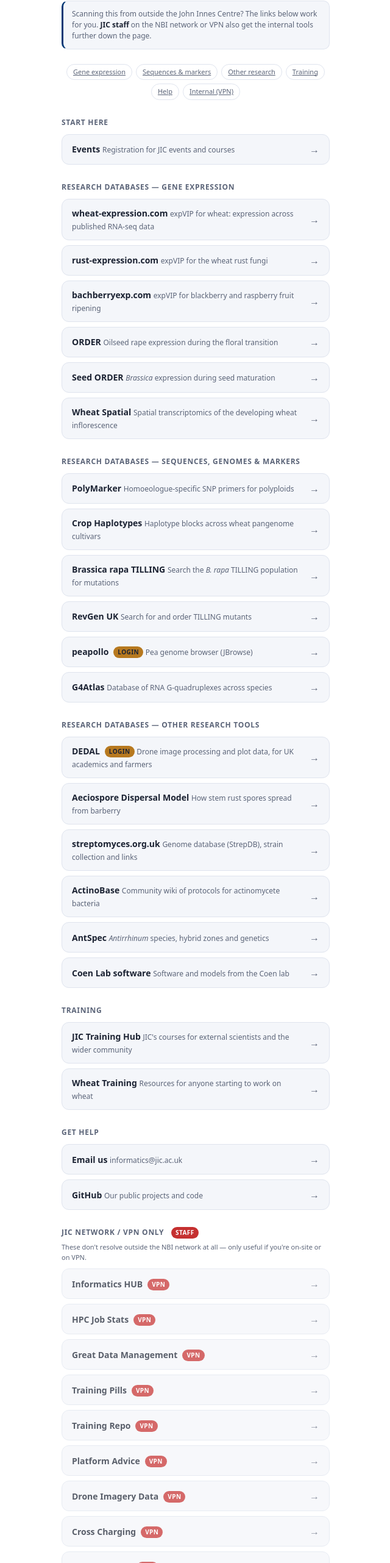
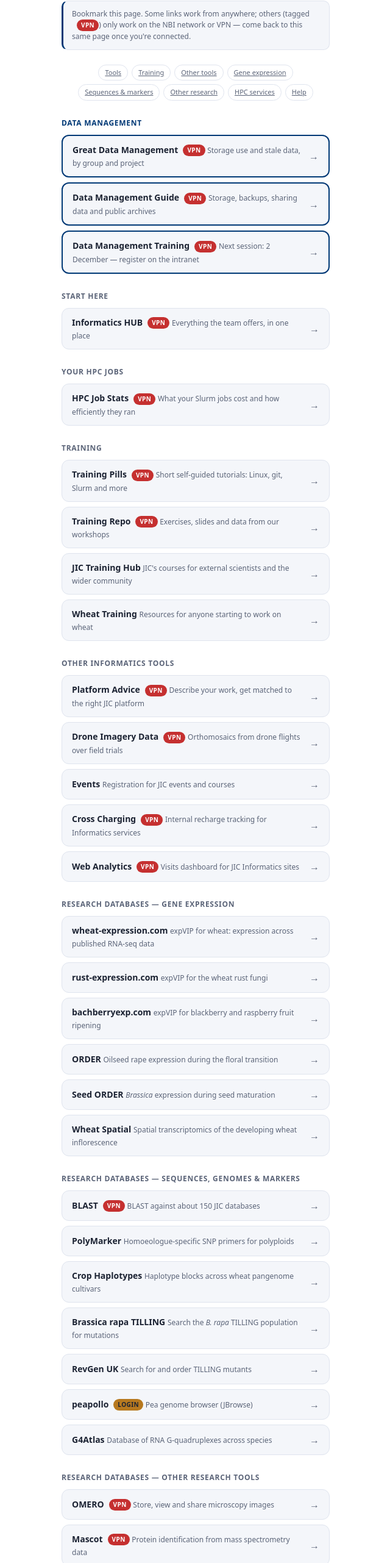
Before and after one commit to Informatics-John-Innes-Centre/training-pills, a plain HTML site: page docs/index.html in a window 1280 px wide. Shown: the part 177-2740 px from the top of the page at 61% size, without its empty margins (319-959 px from the left). Drawn offline with Linux system fonts and the light colour scheme.

Commit message:
Lead with Data Management; restructure for bookmark-and-return use
The poster is specifically about data management, so that section
(Great Data Management, the Data Management Guide, and the 2 December
training session via the intranet) now leads the page, visually
highlighted.

Also drop the earlier public/VPN split structure: the real use case
is people bookmarking this one page, using what's available now, and
coming back once on VPN for the rest. Back to topic-based grouping
(matching the informatics-websites pill), with each link still tagged
Login/VPN inline based on the verified DNS/HTTP checks.

Co-Authored-By: Claude Sonnet 5 <noreply@anthropic.com>

```diff
--- a/docs/index.html
+++ b/docs/index.html
@@ -4,7 +4,7 @@
 <meta charset="UTF-8">
 <meta name="viewport" content="width=device-width, initial-scale=1">
 <title>JIC Informatics — Links</title>
-<meta name="description" content="Tools, training and help from JIC Informatics">
+<meta name="description" content="Data management, tools, training and help from JIC Informatics">
 <link rel="icon" href="static/favicon.svg" type="image/svg+xml">
 <link rel="icon" href="static/favicon-32.png" type="image/png" sizes="32x32">
 <style>
@@ -34,6 +34,7 @@
   .link-group h2 { font-size: 12px; font-weight: 600; color: var(--muted);
     text-transform: uppercase; letter-spacing: .06em; margin-bottom: 10px; }
   .link-group .note { font-size: 11px; color: var(--muted); margin: -4px 0 10px; }
+  .featured h2 { color: var(--accent); }
   .link-btn {
     display: flex; align-items: center; gap: 12px;
     background: var(--surface); border: 1px solid var(--border); border-radius: 12px;
@@ -41,6 +42,7 @@
     transition: border-color .15s, transform .15s;
   }
   .link-btn:hover { border-color: var(--accent); transform: translateY(-1px); }
+  .featured .link-btn { border-width: 2px; border-color: var(--accent); }
   .link-btn .label { flex-grow: 1; }
   .link-btn .name { font-size: 14px; font-weight: 600; }
   .link-btn .desc { font-size: 12px; color: var(--muted); margin-top: 2px; }
@@ -50,8 +52,6 @@
     vertical-align: middle; white-space: nowrap; }
   .tag-login { background: var(--amber); color: #1c2333; }
   .tag-vpn { background: var(--red); color: #fff; }
-  .tag-legacy { background: var(--teal); color: #1c2333; }
-  .vpn-section .link-btn { opacity: .72; }
   .legend { text-align: center; color: var(--muted); font-size: 12px; margin-top: 8px; }
   .legend .tag { margin-left: 4px; margin-right: 2px; }
   footer { text-align: center; color: var(--muted); font-size: 12px; padding: 24px; }
@@ -69,22 +69,102 @@
 <main class="linktree">
   <img class="linktree-logo" id="logo" src="static/JIC_Informatics-black.png" alt="JIC Informatics">
   <h1>JIC Informatics</h1>
-  <p class="sub">Tools, training and help from the Informatics team</p>
+  <p class="sub">Data management, tools, training and help</p>
 
-  <p class="banner">Scanning this from outside the John Innes Centre? The links below work for you.
-    <strong>JIC staff</strong> on the NBI network or VPN also get the internal tools further down the page.</p>
+  <p class="banner">Bookmark this page. Some links work from anywhere; others (tagged <span class="tag tag-vpn">VPN</span>) only work on the NBI network or VPN — come back to this same page once you're connected.</p>
 
   <nav class="jump">
+    <a href="#tools">Tools</a><a href="#training">Training</a><a href="#other">Other tools</a>
     <a href="#gene">Gene expression</a><a href="#seq">Sequences &amp; markers</a>
-    <a href="#research">Other research</a><a href="#training">Training</a>
-    <a href="#help">Help</a><a href="#internal">Internal (VPN)</a>
+    <a href="#research">Other research</a><a href="#hpc">HPC services</a><a href="#help">Help</a>
   </nav>
+
+  <div class="link-group featured" id="data-management">
+    <h2>Data management</h2>
+    <a class="link-btn" href="https://jic-datamanagement.informatics.jic.ac.uk" target="_blank" rel="noopener">
+      <span class="label"><span class="name">Great Data Management<span class="tag tag-vpn">VPN</span></span>
+        <span class="desc">Storage use and stale data, by group and project</span></span>
+      <span class="arrow">→</span>
+    </a>
+    <a class="link-btn" href="https://jic-datamanagement.informatics.jic.ac.uk/data-management" target="_blank" rel="noopener">
+      <span class="label"><span class="name">Data Management Guide<span class="tag tag-vpn">VPN</span></span>
+        <span class="desc">Storage, backups, sharing data and public archives</span></span>
+      <span class="arrow">→</span>
+    </a>
+    <a class="link-btn" href="https://intranet.nbi.ac.uk/" target="_blank" rel="noopener">
+      <span class="label"><span class="name">Data Management Training<span class="tag tag-vpn">VPN</span></span>
+        <span class="desc">Next session: 2 December — register on the intranet</span></span>
+      <span class="arrow">→</span>
+    </a>
+  </div>
 
   <div class="link-group">
     <h2>Start here</h2>
+    <a class="link-btn" href="https://informatics.jic.ac.uk" target="_blank" rel="noopener">
+      <span class="label"><span class="name">Informatics HUB<span class="tag tag-vpn">VPN</span></span>
+        <span class="desc">Everything the team offers, in one place</span></span>
+      <span class="arrow">→</span>
+    </a>
+  </div>
+
+  <div class="link-group" id="tools">
+    <h2>Your HPC jobs</h2>
+    <a class="link-btn" href="https://job-stats.informatics.jic.ac.uk" target="_blank" rel="noopener">
+      <span class="label"><span class="name">HPC Job Stats<span class="tag tag-vpn">VPN</span></span>
+        <span class="desc">What your Slurm jobs cost and how efficiently they ran</span></span>
+      <span class="arrow">→</span>
+    </a>
+  </div>
+
+  <div class="link-group" id="training">
+    <h2>Training</h2>
+    <a class="link-btn" href="https://informatics.jic.ac.uk/training-pills/" target="_blank" rel="noopener">
+      <span class="label"><span class="name">Training Pills<span class="tag tag-vpn">VPN</span></span>
+        <span class="desc">Short self-guided tutorials: Linux, git, Slurm and more</span></span>
+      <span class="arrow">→</span>
+    </a>
+    <a class="link-btn" href="https://repo.informatics.jic.ac.uk" target="_blank" rel="noopener">
+      <span class="label"><span class="name">Training Repo<span class="tag tag-vpn">VPN</span></span>
+        <span class="desc">Exercises, slides and data from our workshops</span></span>
+      <span class="arrow">→</span>
+    </a>
+    <a class="link-btn" href="https://training.jic.ac.uk" target="_blank" rel="noopener">
+      <span class="label"><span class="name">JIC Training Hub</span>
+        <span class="desc">JIC's courses for external scientists and the wider community</span></span>
+      <span class="arrow">→</span>
+    </a>
+    <a class="link-btn" href="https://www.wheat-training.com" target="_blank" rel="noopener">
+      <span class="label"><span class="name">Wheat Training</span>
+        <span class="desc">Resources for anyone starting to work on wheat</span></span>
+      <span class="arrow">→</span>
+    </a>
+  </div>
+
+  <div class="link-group" id="other">
+    <h2>Other Informatics tools</h2>
+    <a class="link-btn" href="https://informatics.jic.ac.uk/platform-advice/" target="_blank" rel="noopener">
+      <span class="label"><span class="name">Platform Advice<span class="tag tag-vpn">VPN</span></span>
+        <span class="desc">Describe your work, get matched to the right JIC platform</span></span>
+      <span class="arrow">→</span>
+    </a>
+    <a class="link-btn" href="https://drone-data.informatics.jic.ac.uk" target="_blank" rel="noopener">
+      <span class="label"><span class="name">Drone Imagery Data<span class="tag tag-vpn">VPN</span></span>
+        <span class="desc">Orthomosaics from drone flights over field trials</span></span>
+      <span class="arrow">→</span>
+    </a>
     <a class="link-btn" href="https://events.jic.ac.uk" target="_blank" rel="noopener">
       <span class="label"><span class="name">Events</span>
         <span class="desc">Registration for JIC events and courses</span></span>
+      <span class="arrow">→</span>
+    </a>
+    <a class="link-btn" href="https://cross-charging.informatics.jic.ac.uk" target="_blank" rel="noopener">
+      <span class="label"><span class="name">Cross Charging<span class="tag tag-vpn">VPN</span></span>
+        <span class="desc">Internal recharge tracking for Informatics services</span></span>
+      <span class="arrow">→</span>
+    </a>
+    <a class="link-btn" href="https://informatics.jic.ac.uk/web-analytics/" target="_blank" rel="noopener">
+      <span class="label"><span class="name">Web Analytics<span class="tag tag-vpn">VPN</span></span>
+        <span class="desc">Visits dashboard for JIC Informatics sites</span></span>
       <span class="arrow">→</span>
     </a>
   </div>
@@ -125,6 +205,11 @@
 
   <div class="link-group" id="seq">
     <h2>Research databases — Sequences, genomes &amp; markers</h2>
+    <a class="link-btn" href="https://blast.jic.ac.uk" target="_blank" rel="noopener">
+      <span class="label"><span class="name">BLAST<span class="tag tag-vpn">VPN</span></span>
+        <span class="desc">BLAST against about 150 JIC databases</span></span>
+      <span class="arrow">→</span>
+    </a>
     <a class="link-btn" href="https://polymarker.jic.ac.uk" target="_blank" rel="noopener">
       <span class="label"><span class="name">PolyMarker</span>
         <span class="desc">Homoeologue-specific SNP primers for polyploids</span></span>
@@ -159,6 +244,16 @@
 
   <div class="link-group" id="research">
     <h2>Research databases — Other research tools</h2>
+    <a class="link-btn" href="https://omero.nbi.ac.uk" target="_blank" rel="noopener">
+      <span class="label"><span class="name">OMERO<span class="tag tag-vpn">VPN</span></span>
+        <span class="desc">Store, view and share microscopy images</span></span>
+      <span class="arrow">→</span>
+    </a>
+    <a class="link-btn" href="https://mascot.jic.ac.uk" target="_blank" rel="noopener">
+      <span class="label"><span class="name">Mascot<span class="tag tag-vpn">VPN</span></span>
+        <span class="desc">Protein identification from mass spectrometry data</span></span>
+      <span class="arrow">→</span>
+    </a>
     <a class="link-btn" href="https://dedal.jic.ac.uk" target="_blank" rel="noopener">
       <span class="label"><span class="name">DEDAL<span class="tag tag-login">Login</span></span>
         <span class="desc">Drone image processing and plot data, for UK academics and farmers</span></span>
@@ -167,6 +262,11 @@
     <a class="link-btn" href="https://aeciospore-dispersal-model.com" target="_blank" rel="noopener">
       <span class="label"><span class="name">Aeciospore Dispersal Model</span>
         <span class="desc">How stem rust spores spread from barberry</span></span>
+      <span class="arrow">→</span>
+    </a>
+    <a class="link-btn" href="https://chronotopia.informatics.jic.ac.uk" target="_blank" rel="noopener">
+      <span class="label"><span class="name">Chronotopia<span class="tag tag-vpn">VPN</span></span>
+        <span class="desc">Interactive exploration of time-series data</span></span>
       <span class="arrow">→</span>
     </a>
     <a class="link-btn" href="https://streptomyces.org.uk" target="_blank" rel="noopener">
@@ -191,16 +291,27 @@
     </a>
   </div>
 
-  <div class="link-group" id="training">
-    <h2>Training</h2>
-    <a class="link-btn" href="https://training.jic.ac.uk" target="_blank" rel="noopener">
-      <span class="label"><span class="name">JIC Training Hub</span>
-        <span class="desc">JIC's courses for external scientists and the wider community</span></span>
+  <div class="link-group" id="hpc">
+    <h2>HPC services from Research Computing</h2>
+    <p class="note">Run by NBI Research Computing, not Informatics, but used constantly:</p>
+    <a class="link-btn" href="https://software.hpc.nbi.ac.uk" target="_blank" rel="noopener">
+      <span class="label"><span class="name">HPC Software Catalogue<span class="tag tag-vpn">VPN</span></span>
+        <span class="desc">Search HPC software versions and request new ones</span></span>
       <span class="arrow">→</span>
     </a>
-    <a class="link-btn" href="https://www.wheat-training.com" target="_blank" rel="noopener">
-      <span class="label"><span class="name">Wheat Training</span>
-        <span class="desc">Resources for anyone starting to work on wheat</span></span>
+    <a class="link-btn" href="https://ood.hpc.nbi.ac.uk" target="_blank" rel="noopener">
+      <span class="label"><span class="name">Open OnDemand<span class="tag tag-vpn">VPN</span></span>
+        <span class="desc">The HPC in your browser: files, jobs, RStudio, Jupyter</span></span>
+      <span class="arrow">→</span>
+    </a>
+    <a class="link-btn" href="https://dropoff.nbi.ac.uk" target="_blank" rel="noopener">
+      <span class="label"><span class="name">Dropoff</span>
+        <span class="desc">Sending and receiving files too big for email</span></span>
+      <span class="arrow">→</span>
+    </a>
+    <a class="link-btn" href="https://git.nbi.ac.uk" target="_blank" rel="noopener">
+      <span class="label"><span class="name">git.nbi.ac.uk<span class="tag tag-vpn">VPN</span></span>
+        <span class="desc">NBI's GitLab, for code and pipelines</span></span>
       <span class="arrow">→</span>
     </a>
   </div>
@@ -217,81 +328,13 @@
         <span class="desc">Our public projects and code</span></span>
       <span class="arrow">→</span>
     </a>
-  </div>
-
-  <div class="link-group vpn-section" id="internal">
-    <h2>JIC network / VPN only <span class="tag tag-vpn">Staff</span></h2>
-    <p class="note">These don't resolve outside the NBI network at all — only useful if you're on-site or on VPN.</p>
-    <a class="link-btn" href="https://informatics.jic.ac.uk" target="_blank" rel="noopener">
-      <span class="label"><span class="name">Informatics HUB<span class="tag tag-vpn">VPN</span></span></span>
-      <span class="arrow">→</span>
-    </a>
-    <a class="link-btn" href="https://job-stats.informatics.jic.ac.uk" target="_blank" rel="noopener">
-      <span class="label"><span class="name">HPC Job Stats<span class="tag tag-vpn">VPN</span></span></span>
-      <span class="arrow">→</span>
-    </a>
-    <a class="link-btn" href="https://jic-datamanagement.informatics.jic.ac.uk" target="_blank" rel="noopener">
-      <span class="label"><span class="name">Great Data Management<span class="tag tag-vpn">VPN</span></span></span>
-      <span class="arrow">→</span>
-    </a>
-    <a class="link-btn" href="https://informatics.jic.ac.uk/training-pills/" target="_blank" rel="noopener">
-      <span class="label"><span class="name">Training Pills<span class="tag tag-vpn">VPN</span></span></span>
-      <span class="arrow">→</span>
-    </a>
-    <a class="link-btn" href="https://repo.informatics.jic.ac.uk" target="_blank" rel="noopener">
-      <span class="label"><span class="name">Training Repo<span class="tag tag-vpn">VPN</span></span></span>
-      <span class="arrow">→</span>
-    </a>
-    <a class="link-btn" href="https://informatics.jic.ac.uk/platform-advice/" target="_blank" rel="noopener">
-      <span class="label"><span class="name">Platform Advice<span class="tag tag-vpn">VPN</span></span></span>
-      <span class="arrow">→</span>
-    </a>
-    <a class="link-btn" href="https://drone-data.informatics.jic.ac.uk" target="_blank" rel="noopener">
-      <span class="label"><span class="name">Drone Imagery Data<span class="tag tag-vpn">VPN</span></span></span>
-      <span class="arrow">→</span>
-    </a>
-    <a class="link-btn" href="https://cross-charging.informatics.jic.ac.uk" target="_blank" rel="noopener">
-      <span class="label"><span class="name">Cross Charging<span class="tag tag-vpn">VPN</span></span></span>
-      <span class="arrow">→</span>
-    </a>
-    <a class="link-btn" href="https://informatics.jic.ac.uk/web-analytics/" target="_blank" rel="noopener">
-      <span class="label"><span class="name">Web Analytics<span class="tag tag-vpn">VPN</span></span></span>
-      <span class="arrow">→</span>
-    </a>
-    <a class="link-btn" href="https://blast.jic.ac.uk" target="_blank" rel="noopener">
-      <span class="label"><span class="name">BLAST<span class="tag tag-vpn">VPN</span></span></span>
-      <span class="arrow">→</span>
-    </a>
-    <a class="link-btn" href="https://chronotopia.informatics.jic.ac.uk" target="_blank" rel="noopener">
-      <span class="label"><span class="name">Chronotopia<span class="tag tag-vpn">VPN</span></span></span>
-      <span class="arrow">→</span>
-    </a>
-    <a class="link-btn" href="https://omero.nbi.ac.uk" target="_blank" rel="noopener">
-      <span class="label"><span class="name">OMERO<span class="tag tag-vpn">VPN</span></span></span>
-      <span class="arrow">→</span>
-    </a>
-    <a class="link-btn" href="https://mascot.jic.ac.uk" target="_blank" rel="noopener">
-      <span class="label"><span class="name">Mascot<span class="tag tag-vpn">VPN</span></span></span>
-      <span class="arrow">→</span>
-    </a>
-    <a class="link-btn" href="https://software.hpc.nbi.ac.uk" target="_blank" rel="noopener">
-      <span class="label"><span class="name">HPC Software Catalogue<span class="tag tag-vpn">VPN</span></span></span>
-      <span class="arrow">→</span>
-    </a>
-    <a class="link-btn" href="https://ood.hpc.nbi.ac.uk" target="_blank" rel="noopener">
-      <span class="label"><span class="name">Open OnDemand<span class="tag tag-vpn">VPN</span></span></span>
-      <span class="arrow">→</span>
-    </a>
-    <a class="link-btn" href="https://git.nbi.ac.uk" target="_blank" rel="noopener">
-      <span class="label"><span class="name">git.nbi.ac.uk<span class="tag tag-vpn">VPN</span></span></span>
-      <span class="arrow">→</span>
-    </a>
+    <p class="note">Drop-in sessions every Wednesday, 11:00–12:00, at the REC (Bioinformatics, Python Surgery, AI Clinic). In person: Informatics is on the second floor of Bateson.</p>
   </div>
 
   <p class="legend">
-    <span class="tag tag-login">Login</span> JIC/SSO account needed
+    <span class="tag tag-login">Login</span> JIC/SSO account needed, works from anywhere
     &nbsp;·&nbsp;
-    <span class="tag tag-vpn">VPN</span> NBI network/VPN only — confirmed, doesn't resolve externally
+    <span class="tag tag-vpn">VPN</span> only works on the NBI network or VPN — verified against real public DNS, not guessed
   </p>
 </main>
 
```
